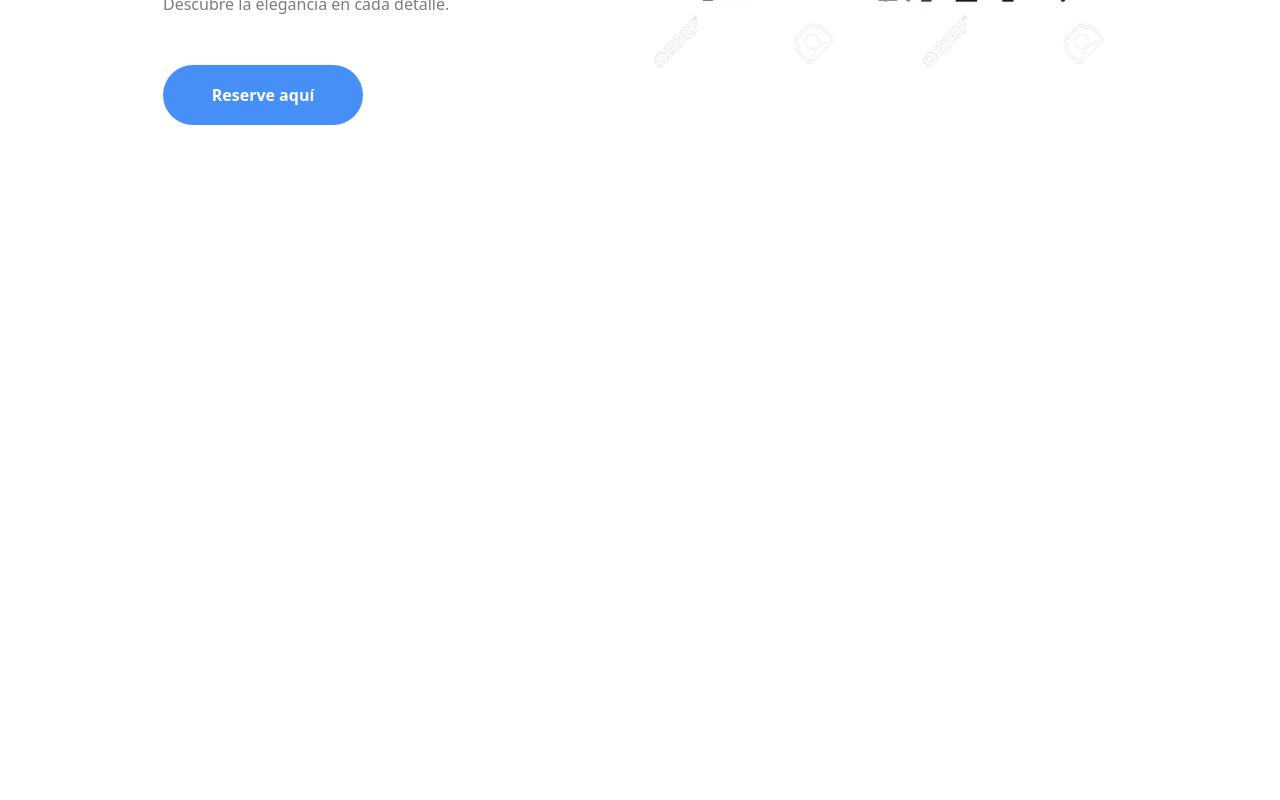
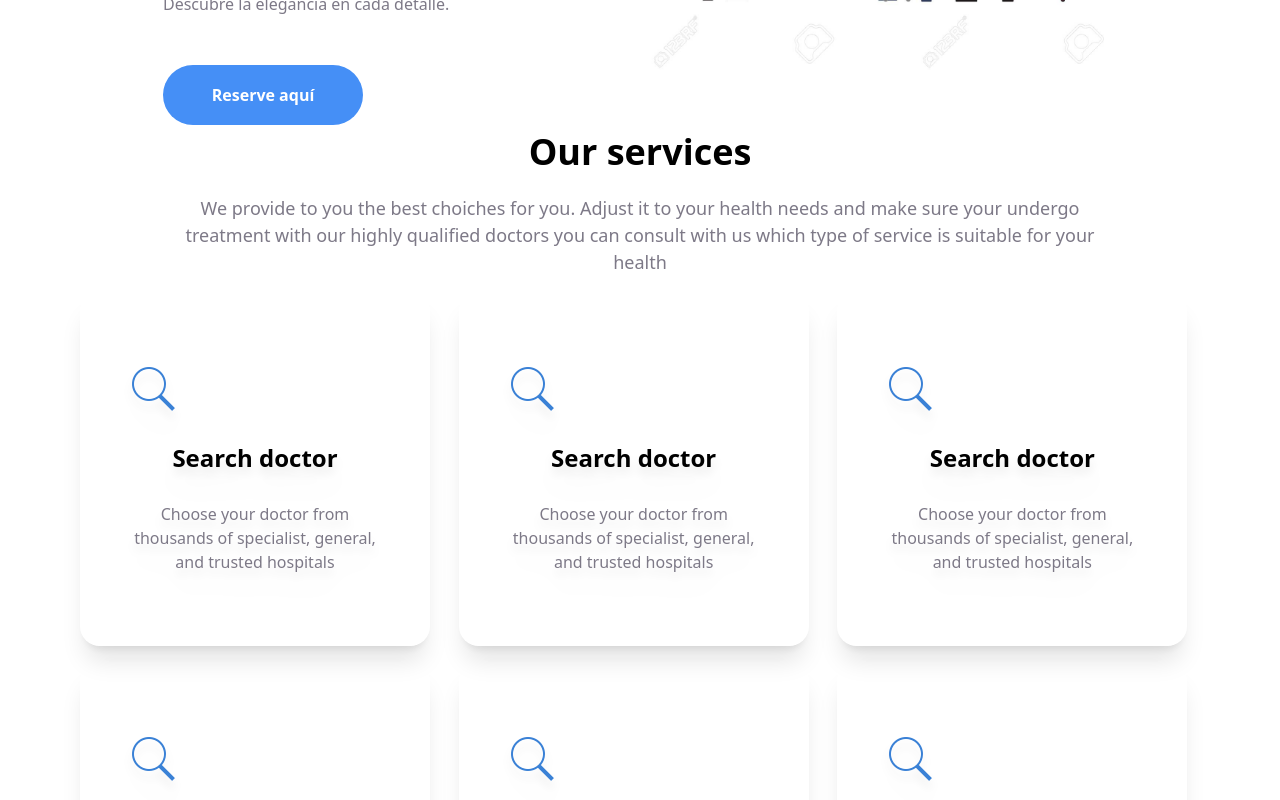
Before and after one commit to GianRamosP/practica-tailwind, a React (Vite) app: page / in a window 1280 px wide. Shown: the part 400-1200 px from the top of the page. Before the commit the page ends 800 px from the top, so only its background shows below. Built offline with nearby package versions, Linux system fonts and the light colour scheme.

Commit message:
add ourServices

```diff
--- /dev/null
+++ b/src/components/ItemService.jsx
@@ -0,0 +1,18 @@
+import Icon from "../assets/icons/icon_search.png";
+
+import React from "react";
+
+export default function item() {
+  return (
+    <div className="w-[350px] h-[354px] rounded-[20px] shadow-xl drop-shadow-xl px-12 py-[72px] flex flex-col justify-between">
+      <div>
+        <img src={Icon} alt="" />
+      </div>
+      <h3 className="text-[24px] font-bold">Search doctor</h3>
+      <p className="text-[16px] text-text">
+        Choose your doctor from thousands of specialist, general, and trusted
+        hospitals
+      </p>
+    </div>
+  );
+}
--- /dev/null
+++ b/src/components/Services.jsx
@@ -0,0 +1,23 @@
+import ItemService from "./ItemService";
+
+export default function Services() {
+  return (
+    <div className="text-center flex flex-col items-center gap-y-4">
+      <h2 className="font-bold text-[36px]">Our services</h2>
+      <p className="text-[18px] text-text w-[952px]">
+        We provide to you the best choiches for you. Adjust it to your health
+        needs and make sure your undergo treatment with our highly qualified
+        doctors you can consult with us which type of service is suitable for
+        your health
+      </p>
+      <div className="grid grid-cols-3 w-[1120px] gap-4">
+        <ItemService />
+        <ItemService />
+        <ItemService />
+        <ItemService />
+        <ItemService />
+        <ItemService />
+      </div>
+    </div>
+  );
+}
--- a/src/pages/Index.jsx
+++ b/src/pages/Index.jsx
@@ -2,6 +2,7 @@
 import Header from "../components/Header";
 import { items } from "../data/items";
 import backgroundImg from "../assets/background.jpg";
+import Services from "../components/Services";
 
 export default function Index() {
   return (
@@ -33,6 +34,9 @@
           <img src={backgroundImg} alt="Imagen de fondo" />
         </div>
       </main>
+      <section>
+        <Services />
+      </section>
     </>
   );
 }
```
Also changed, not shown: src/assets/icons/icon_search.png (added).
